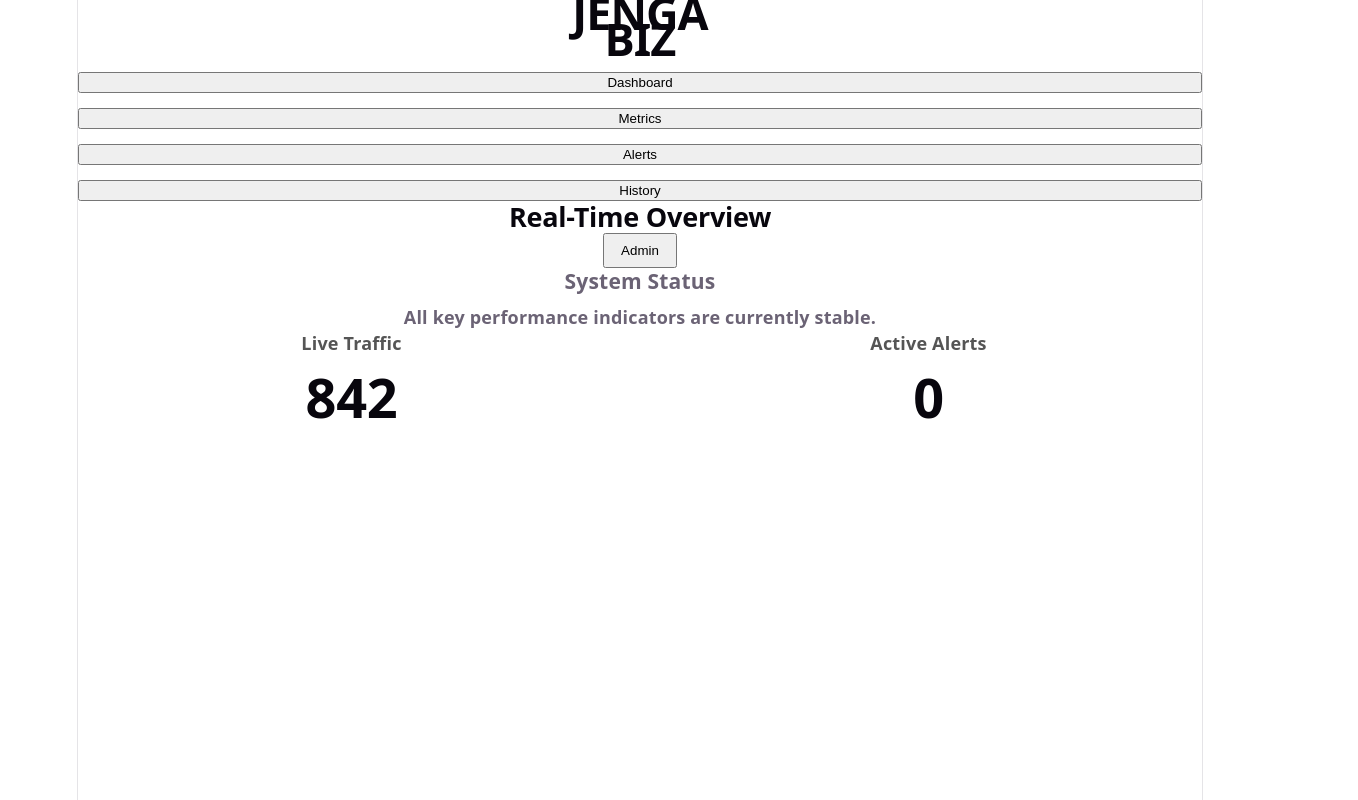
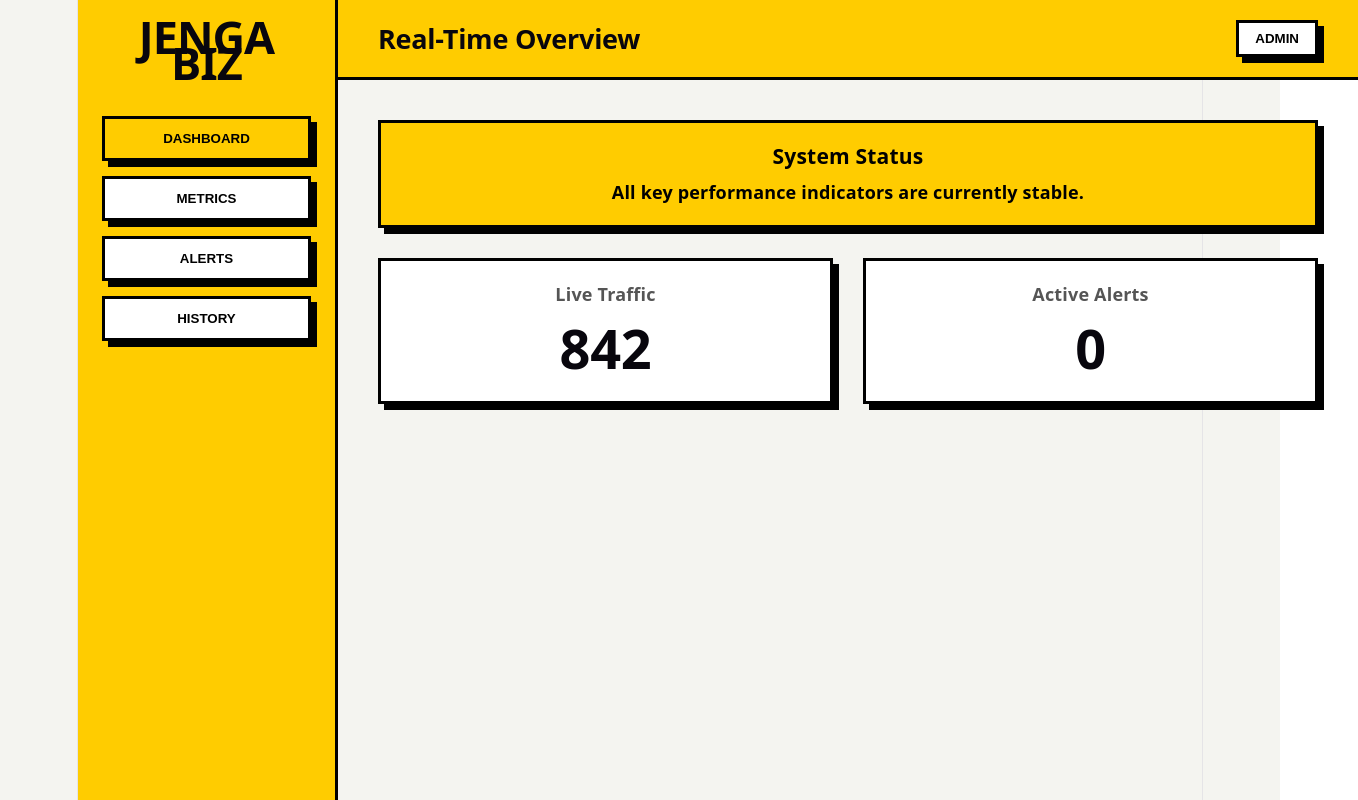
Before and after one commit to samkuria/JengaBiz, a React (Vite) app: page / in a window 1280 px wide. Shown: the whole page, 1358 px wide, since content can reach past the window. Built offline with nearby package versions, Linux system fonts and the light colour scheme.

Commit message:
Establishing the global theme

```diff
--- a/src/App.css
+++ b/src/App.css
@@ -1,184 +1,97 @@
-.counter {
-  font-size: 16px;
-  padding: 5px 10px;
-  border-radius: 5px;
-  color: var(--accent);
-  background: var(--accent-bg);
-  border: 2px solid transparent;
-  transition: border-color 0.3s;
-  margin-bottom: 24px;
+:root {
+  /* Core Colors */
+  --jenga-yellow: #FFCC00;
+  --bg-white: #FFFFFF;
+  --bg-offwhite: #F4F4F0;
+  --text-black: #000000;
 
-  &:hover {
-    border-color: var(--accent-border);
-  }
-  &:focus-visible {
-    outline: 2px solid var(--accent);
-    outline-offset: 2px;
-  }
+  /* Neo-Brutalist Utilities */
+  --border-heavy: 3px solid var(--text-black);
+  --shadow-brutal: 6px 6px 0px var(--text-black);
+  --shadow-brutal-hover: 0px 0px 0px var(--text-black);
 }
 
-.hero {
-  position: relative;
-
-  .base,
-  .framework,
-  .vite {
-    inset-inline: 0;
-    margin: 0 auto;
+body {
+  background-color: var(--bg-offwhite);
+  color: var(--text-black);
+  font-family: system-ui, -apple-system, sans-serif;
+  margin: 0;
+  padding: 0;
+  box-sizing: border-box;
 }
 
-  .base {
-    width: 170px;
-    position: relative;
-    z-index: 0;
+*, *::before, *::after {
+  box-sizing: inherit;
 }
 
-  .framework,
-  .vite {
-    position: absolute;
+/* Base interactive elements */
+.brutalist-card {
+  background-color: var(--bg-white);
+  border: var(--border-heavy);
+  box-shadow: var(--shadow-brutal);
+  padding: 20px;
 }
 
-  .framework {
-    z-index: 1;
-    top: 34px;
-    height: 28px;
-    transform: perspective(2000px) rotateZ(300deg) rotateX(44deg) rotateY(39deg)
-      scale(1.4);
+.brutalist-button {
+  background-color: var(--bg-white);
+  color: var(--text-black);
+  border: var(--border-heavy);
+  box-shadow: var(--shadow-brutal);
+  padding: 12px 24px;
+  cursor: pointer;
+  font-weight: 800;
+  text-transform: uppercase;
+  transition: all 0.1s ease-in-out;
+  text-align: center;
 }
 
-  .vite {
-    z-index: 0;
-    top: 107px;
-    height: 26px;
-    width: auto;
-    transform: perspective(2000px) rotateZ(300deg) rotateX(40deg) rotateY(39deg)
-      scale(0.8);
-  }
+.brutalist-button.active {
+  background-color: var(--jenga-yellow);
 }
 
-#center {
+.brutalist-button:active,
+.brutalist-button:hover {
+  transform: translate(6px, 6px);
+  box-shadow: var(--shadow-brutal-hover);
+}
+
+/* App Layout Structure */
+.app-container {
+  display: flex;
+  height: 100vh;
+  width: 100vw;
+  overflow: hidden;
+}
+
+.sidebar {
+  width: 260px;
+  background-color: var(--jenga-yellow);
+  border-right: var(--border-heavy);
+  padding: 24px;
   display: flex;
   flex-direction: column;
-  gap: 25px;
-  place-content: center;
-  place-items: center;
-  flex-grow: 1;
-
-  @media (max-width: 1024px) {
-    padding: 32px 20px 24px;
-    gap: 18px;
-  }
+  gap: 20px;
 }
 
-#next-steps {
+.main-content {
+  flex: 1;
   display: flex;
-  border-top: 1px solid var(--border);
-  text-align: left;
-
-  & > div {
-    flex: 1 1 0;
-    padding: 32px;
-    @media (max-width: 1024px) {
-      padding: 24px 20px;
-    }
+  flex-direction: column;
+  overflow-y: auto;
 }
 
-  .icon {
-    margin-bottom: 16px;
-    width: 22px;
-    height: 22px;
+.header {
+  background-color: var(--jenga-yellow);
+  border-bottom: var(--border-heavy);
+  padding: 20px 40px;
+  display: flex;
+  justify-content: space-between;
+  align-items: center;
 }
 
-  @media (max-width: 1024px) {
+.dashboard-content {
+  padding: 40px;
+  display: flex;
   flex-direction: column;
-    text-align: center;
+  gap: 30px;
 }
-}
-
-#docs {
-  border-right: 1px solid var(--border);
-
-  @media (max-width: 1024px) {
-    border-right: none;
-    border-bottom: 1px solid var(--border);
-  }
-}
-
-#next-steps ul {
-  list-style: none;
-  padding: 0;
-  display: flex;
-  gap: 8px;
-  margin: 32px 0 0;
-
-  .logo {
-    height: 18px;
-  }
-
-  a {
-    color: var(--text-h);
-    font-size: 16px;
-    border-radius: 6px;
-    background: var(--social-bg);
-    display: flex;
-    padding: 6px 12px;
-    align-items: center;
-    gap: 8px;
-    text-decoration: none;
-    transition: box-shadow 0.3s;
-
-    &:hover {
-      box-shadow: var(--shadow);
-    }
-    .button-icon {
-      height: 18px;
-      width: 18px;
-    }
-  }
-
-  @media (max-width: 1024px) {
-    margin-top: 20px;
-    flex-wrap: wrap;
-    justify-content: center;
-
-    li {
-      flex: 1 1 calc(50% - 8px);
-    }
-
-    a {
-      width: 100%;
-      justify-content: center;
-      box-sizing: border-box;
-    }
-  }
-}
-
-#spacer {
-  height: 88px;
-  border-top: 1px solid var(--border);
-  @media (max-width: 1024px) {
-    height: 48px;
-  }
-}
-
-.ticks {
-  position: relative;
-  width: 100%;
-
-  &::before,
-  &::after {
-    content: '';
-    position: absolute;
-    top: -4.5px;
-    border: 5px solid transparent;
-  }
-
-  &::before {
-    left: 0;
-    border-left-color: var(--border);
-  }
-  &::after {
-    right: 0;
-    border-right-color: var(--border);
-  }
-}
```
Lines whose indentation alone changed are shown as unchanged.
